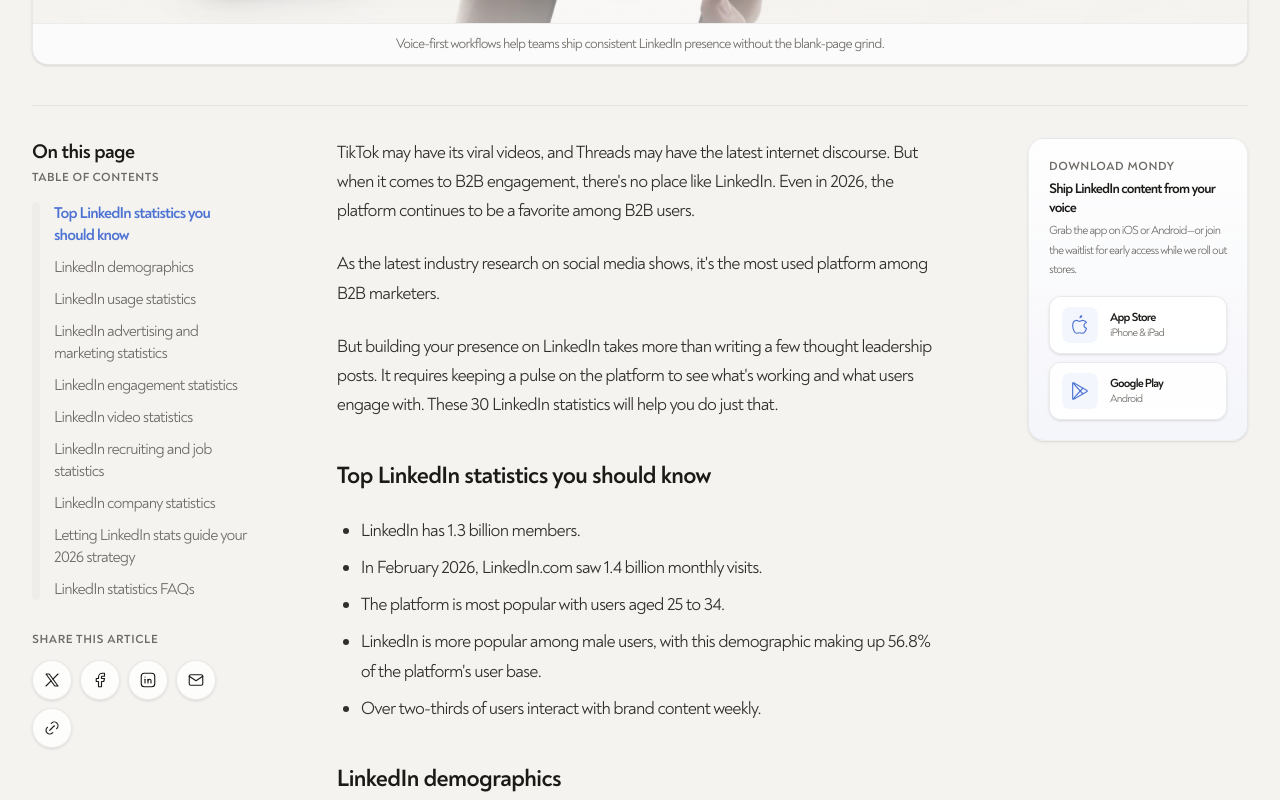
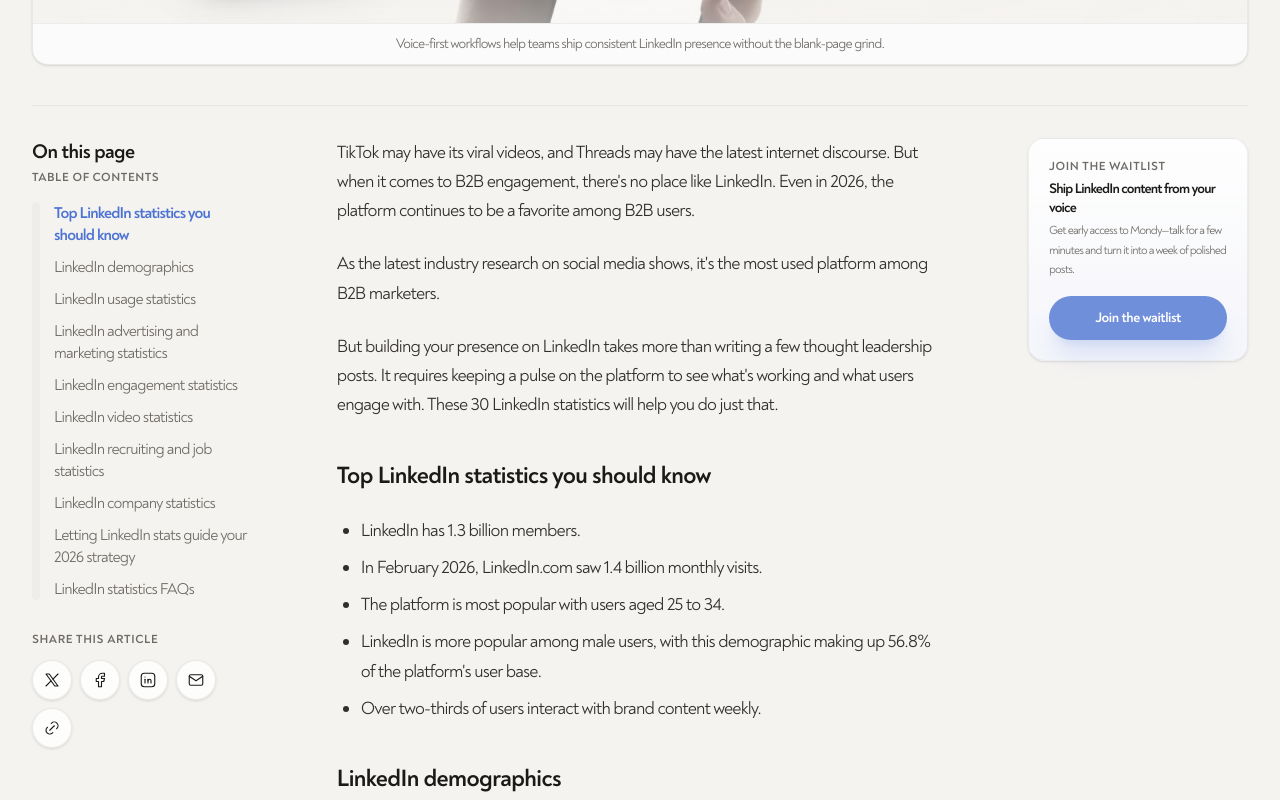
Before and after one commit to TezzeractTeams/Mondy, a Next.js app: page /blog/linkedin-statistics in a window 1280 px wide. Shown: the part 820-1620 px from the top of the page. Built offline with nearby package versions, Linux system fonts and the light colour scheme; no server answers.

Commit message:
Replace ArticleDownloadMondy with ArticleWaitlistAside in LinkedInStatisticsBlogPage for updated content presentation

```diff
--- a/src/app/(main)/blog/linkedin-statistics/page.tsx
+++ b/src/app/(main)/blog/linkedin-statistics/page.tsx
@@ -3,7 +3,7 @@
 import Footer from "@/components/Footer";
 import { ArticleAuthor } from "@/components/blog/ArticleAuthor";
 import { ArticleBreadcrumb } from "@/components/blog/ArticleBreadcrumb";
-import { ArticleDownloadMondy } from "@/components/blog/ArticleDownloadMondy";
+import { ArticleWaitlistAside } from "@/components/blog/ArticleWaitlistAside";
 import { ArticleFAQ } from "@/components/blog/ArticleFAQ";
 import { ArticleHeader } from "@/components/blog/ArticleHeader";
 import { ArticleHeroImage } from "@/components/blog/ArticleHeroImage";
@@ -153,7 +153,7 @@
           <ArticleTOCScrollProvider items={[...TOC_ITEMS]}>
             <ArticleTwoColumn
               sidebar={<ArticleTOC className="hidden lg:block" afterToc={shareBelowToc} />}
-              rightAside={<ArticleDownloadMondy />}
+              rightAside={<ArticleWaitlistAside />}
             >
               <div id="article-main" className="flex flex-col gap-8">
                 <ArticleTOCInline afterToc={shareBelowToc} />
--- a/src/components/blog/ArticleDownloadMondy.tsx
+++ /dev/null
@@ -1,69 +0,0 @@
-import Link from "next/link";
-import type { ReactNode } from "react";
-import { IconBrandApple, IconBrandGooglePlay } from "@tabler/icons-react";
-import { cn } from "@/lib/utils";
-
-const iosHref = process.env.NEXT_PUBLIC_MONDY_IOS_URL?.trim() || "/infopage";
-const androidHref = process.env.NEXT_PUBLIC_MONDY_ANDROID_URL?.trim() || "/infopage";
-
-function StoreLink({
-  href,
-  label,
-  sub,
-  icon,
-}: {
-  href: string;
-  label: string;
-  sub: string;
-  icon: ReactNode;
-}) {
-  return (
-    <Link
-      href={href}
-      className={cn(
-        "flex items-center gap-3 rounded-xl border border-black/[0.08] bg-white/90 px-3 py-2.5",
-        "text-left shadow-sm transition-colors hover:border-mondy-accent/40 hover:bg-white",
-      )}
-    >
-      <span className="flex size-9 shrink-0 items-center justify-center rounded-lg bg-secondary-50 text-mondy-accent-deep [&_svg]:size-[22px]">
-        {icon}
-      </span>
-      <span className="min-w-0">
-        <span className="block text-xs font-semibold text-mondy-ink">{label}</span>
-        <span className="block text-[11px] text-neutral-80">{sub}</span>
-      </span>
-    </Link>
-  );
-}
-
-export function ArticleDownloadMondy({ className }: { className?: string }) {
-  return (
-    <aside className={cn("hidden lg:block", className)}>
-      <div className="lg:sticky lg:top-28">
-        <div className="flex flex-col gap-4 rounded-2xl border border-black/[0.06] bg-gradient-to-b from-white/90 to-secondary-50/80 p-5 shadow-sm">
-          <div className="flex flex-col gap-1">
-            <h2 className="text-xs font-semibold uppercase tracking-wider text-neutral-80">Download Mondy</h2>
-            <p className="text-sm font-semibold leading-snug text-mondy-ink">Ship LinkedIn content from your voice</p>
-            <p className="text-xs leading-relaxed text-neutral-80">
-              Grab the app on iOS or Android—or join the waitlist for early access while we roll out stores.
-            </p>
-          </div>
-          <div className="flex flex-col gap-2">
-            <StoreLink
-              href={iosHref}
-              label="App Store"
-              sub="iPhone & iPad"
-              icon={<IconBrandApple stroke={1.25} aria-hidden />}
-            />
-            <StoreLink
-              href={androidHref}
-              label="Google Play"
-              sub="Android"
-              icon={<IconBrandGooglePlay stroke={1.25} aria-hidden />}
-            />
-          </div>
-        </div>
-      </div>
-    </aside>
-  );
-}
--- /dev/null
+++ b/src/components/blog/ArticleWaitlistAside.tsx
@@ -0,0 +1,24 @@
+import Link from "next/link";
+import { cn } from "@/lib/utils";
+import { mondyBtn } from "@/styles/mondy";
+
+export function ArticleWaitlistAside({ className }: { className?: string }) {
+  return (
+    <aside className={cn("hidden lg:block", className)}>
+      <div className="lg:sticky lg:top-28">
+        <div className="flex flex-col gap-4 rounded-2xl border border-black/[0.06] bg-gradient-to-b from-white/90 to-secondary-50/80 p-5 shadow-sm">
+          <div className="flex flex-col gap-1">
+            <h2 className="text-xs font-semibold uppercase tracking-wider text-neutral-80">Join the waitlist</h2>
+            <p className="text-sm font-semibold leading-snug text-mondy-ink">Ship LinkedIn content from your voice</p>
+            <p className="text-xs leading-relaxed text-neutral-80">
+              Get early access to Mondy—talk for a few minutes and turn it into a week of polished posts.
+            </p>
+          </div>
+          <Link href="/infopage" className={cn(mondyBtn.primaryLg, "block w-full text-center")}>
+            Join the waitlist
+          </Link>
+        </div>
+      </div>
+    </aside>
+  );
+}
```
